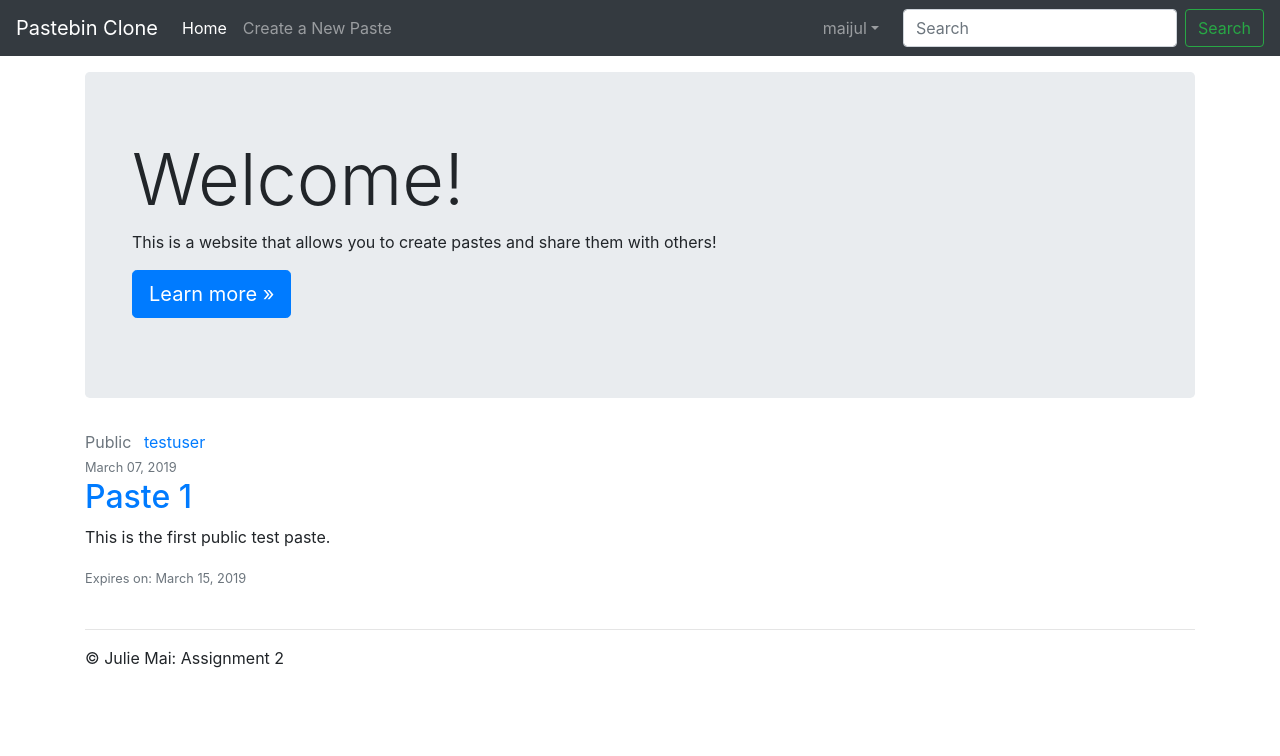
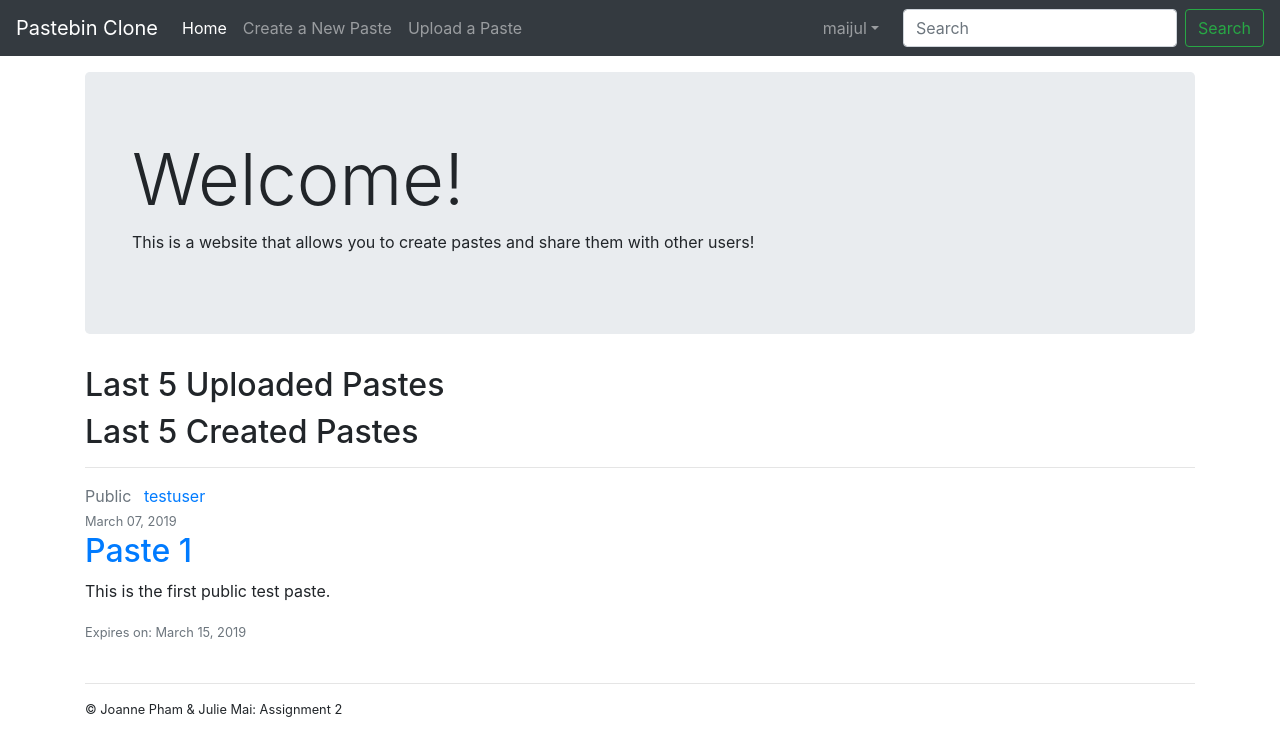
Before and after one commit to kuropuu/PROG38263_Assignment2, a Django app: page / in a window 1280 px wide. Shown: the top 756 px of the page. Run offline with Django 3.2, Linux system fonts and the light colour scheme; a user stored in the database is signed in; data comes from the database, SQL or seed files in the repository; parts of the project's set-up code (start-up, migrations or seed data) failed here and were passed over; some libraries are stand-ins or nearby versions.

Commit message:
update
Added password reset
Added file upload -- still need to secure

```diff
--- a/pastebin_project/home/models.py
+++ b/pastebin_project/home/models.py
@@ -14,6 +14,7 @@ status_choices = (
 )
 
 class Paste(models.Model):
+	category = models.CharField(max_length=10, default='paste')
 	privacy = models.CharField(choices=privacy_choices, max_length=10, default='Private')
 	title = models.CharField(max_length=100)
 	content = models.TextField()
@@ -29,3 +30,21 @@ class Paste(models.Model):
 
 	def get_absolute_url(self):
 		return reverse('paste-detail', kwargs={'pk': self.pk})
+
+class UploadPaste(models.Model):
+	category = models.CharField(max_length=10, default='uploadpaste')
+	privacy = models.CharField(choices=privacy_choices, max_length=10, default='Private')
+	title = models.CharField(max_length=100)
+	content = models.FileField(upload_to='.')
+	date_posted = models.DateTimeField(default=timezone.now)
+	creator = models.ForeignKey(User, on_delete=models.CASCADE,
+		related_name='%(class)s_requests_created')
+	invited_users = models.ManyToManyField(User, blank=True)
+	status = models.CharField(choices=status_choices, max_length=10, default='Enabled')
+	expiry = models.DateField(default=timezone.now, null=True, blank=True)
+
+	def __str__(self):
+		return self.title
+
+	def get_absolute_url(self):
+		return reverse('paste-detail', kwargs={'pk': self.pk})
--- a/pastebin_project/home/templates/home/base.html
+++ b/pastebin_project/home/templates/home/base.html
@@ -27,12 +27,14 @@
             <a class="nav-link" href="{% url 'home' %}">Home <span class="sr-only">(current)</span></a>
           </li>
        <a class="nav-item nav-link" href="{% url 'paste-create' %}">Create a New Paste</a>
+     <a class="nav-item nav-link" href="{% url 'upload_paste' %}">Upload a Paste</a>
         </ul>
       <ul class="navbar-nav mr-3">
       {% if user.is_authenticated %}
         <li class="nav-item dropdown">
              <a class="nav-link dropdown-toggle" href="http://example.com" id="dropdown01" data-toggle="dropdown" aria-haspopup="true" aria-expanded="false">{{ user }}</a>
              <div class="dropdown-menu" aria-labelledby="dropdown01">
+         <a class="dropdown-item" href="{% url 'inbox' %}">Inbox</a>
                <a class="dropdown-item" href="{% url 'profile' %}">Profile</a>
                <a class="dropdown-item" href="{% url 'logout' %}">Logout</a>
              </div>
@@ -79,7 +81,7 @@
     </main>
 
     <footer class="container">
-      <p>&copy; Julie Mai: Assignment 2</p>
+      <small><p>&copy; Joanne Pham & Julie Mai: Assignment 2</p></small>
     </footer>
 
   <script src="js/vendor/modernizr-3.6.0.min.js"></script>
--- a/pastebin_project/home/templates/home/home.html
+++ b/pastebin_project/home/templates/home/home.html
@@ -3,19 +3,75 @@
 	<div class="jumbotron">
 		<div class="container">
 			<h1 class="display-3">Welcome!</h1>
-				<p>This is a website that allows you to create pastes and share them with others!</p>
-				<p><a class="btn btn-primary btn-lg" href="#" role="button">Learn more &raquo;</a></p>
+			   <p>This is a website that allows you to create pastes and share them with other users!</p>
 		</div>
 	</div>
+
+	<h2 class="display-6">Last 5 Uploaded Pastes</h2>
+	<!-- Uploaded pastes -->
+	{% for upload in uploadpastes %}
+		{% if upload.privacy == "Public" or upload.creator == user %}
+			<hr>
+			<article class="media content-section">
+				<div class="media-body">
+					<div class="article-metadata">
+						<a class="mr-2 text-muted">{{ upload.privacy }}</a>
+						<a class="mr-2" href="#">{{ upload.creator }}</a><br>
+						<small class="text-muted">{{ upload.date_posted|date:"F d, Y" }}</small>
+					</div>
+					<h2><a class="article-title" href="{% url 'paste-detail' upload.id %}">{{ upload.title }}</a></h2>
+					<p class="article-content">{{ upload.content }}</p>
+					{% if upload.expiry %}
+						<small class="text-muted">Expires on: {{ upload.expiry|date:"F d, Y" }}</small>
+					{% endif %}<br>
+					{% if upload.invited_users.all %}
+						<small class="text-muted">Invited Users:</small>	{% for username in upload.invited_users.all %}
+							<small class="text-muted">{{ username }}</small>
+						{% endfor %}
+					{% endif %}
+				</div>
+			</article>
+			<br>
+		{% endif %}
+		{% for username in upload.invited_users.all %}
+			{% if username == user %}
+				<article class="media content-section">
+					<div class="media-body">
+						<div class="article-metadata">
+							<small class="mr-2 text-muted">You've been invited to view this paste:</small><br>
+							<a class="mr-2 text-muted">{{ upload.privacy }}</a>
+							<a class="mr-2" href="#">{{ upload.creator }}</a><br>
+							<small class="text-muted">{{ upload.date_posted|date:"F d, Y" }}</small>
+						</div>
+						<h2><a class="article-title" href="{% url 'paste-detail' upload.id %}">{{ upload.title }}</a></h2>
+						<p class="article-content">{{ upload.content }}</p>
+						{% if upload.expiry %}
+							<small class="text-muted">Expires on: {{ upload.expiry|date:"F d, Y" }}</small>
+						{% endif %}<br>
+						{% if upload.invited_users.all %}
+							<small class="text-muted">Invited Users:</small>
+							{% for username in upload.invited_users.all %}
+								<small class="text-muted">{{ username }}</small>
+							{% endfor %}
+						{% endif %}
+					</div>
+				</article>
+			{% endif %}
+		{% endfor %}
+	{% endfor %}
+
+	<h2 class="display-6">Last 5 Created Pastes</h2>
+	<!-- Regular pastes -->
 	{% for paste in pastes %}
-		{% if paste.status == "Enabled" %}
+		{% if paste.status == "Enabled" or upload.status == "Enabled" %}
 			{% if paste.privacy == "Public" or paste.author == user %}
+				<hr>
 				<article class="media content-section">
 					<div class="media-body">
 						<div class="article-metadata">
 							<a class="mr-2 text-muted">{{ paste.privacy }}</a>
 							<a class="mr-2" href="#">{{ paste.author }}</a><br>
-							<small class="text-muted">{{ paste.date_posted|date:"F d, Y" }}</small>
+								<small class="text-muted">{{ paste.date_posted|date:"F d, Y" }}</small>
 						</div>
 						<h2><a class="article-title" href="{% url 'paste-detail' paste.id %}">{{ paste.title }}</a></h2>
 						<p class="article-content">{{ paste.content }}</p>
@@ -39,7 +95,7 @@
 							<div class="article-metadata">
 								<small class="mr-2 text-muted">You've been invited to view this paste:</small><br>
 								<a class="mr-2 text-muted">{{ paste.privacy }}</a>
-								<a class="mr-2" href="#">{{ paste.author }}</a><br>
+								<a class="mr-2" href="#">{{ paste.creator }}</a><br>
 								<small class="text-muted">{{ paste.date_posted|date:"F d, Y" }}</small>
 							</div>
 							<h2><a class="article-title" href="{% url 'paste-detail' paste.id %}">{{ paste.title }}</a></h2>
--- a/pastebin_project/home/urls.py
+++ b/pastebin_project/home/urls.py
@@ -6,14 +6,20 @@ from .views import (
 	PasteCreateView,
 	PasteUpdateView,
 	PasteDeleteView,
-	search
+	search,
+	UploadPasteView,
+	UploadPasteDetailView
 )
 
 urlpatterns = [
+
 	path('', PasteListView.as_view(), name='home'),
 	path('paste/<int:pk>/', PasteDetailView.as_view(), name='paste-detail'),
 	path('paste/new/', PasteCreateView.as_view(), name='paste-create'),
 	path('paste/<int:pk>/update/', PasteUpdateView.as_view(), name='paste-update'),
 	path('paste/<int:pk>/delete/', PasteDeleteView.as_view(), name='paste-delete'),
+
+	path('paste/upload/', UploadPasteView.as_view(), name='upload_paste'),
+
 	path('search/', search, name='search'),
 ]
--- a/pastebin_project/pastebin_project/urls.py
+++ b/pastebin_project/pastebin_project/urls.py
@@ -1,29 +1,30 @@
-"""pastebin_project URL Configuration
-
-The `urlpatterns` list routes URLs to views. For more information please see:
-    https://docs.djangoproject.com/en/2.1/topics/http/urls/
-Examples:
-Function views
-    1. Add an import:  from my_app import views
-    2. Add a URL to urlpatterns:  path('', views.home, name='home')
-Class-based views
-    1. Add an import:  from other_app.views import Home
-    2. Add a URL to urlpatterns:  path('', Home.as_view(), name='home')
-Including another URLconf
-    1. Import the include() function: from django.urls import include, path
-    2. Add a URL to urlpatterns:  path('blog/', include('blog.urls'))
-"""
+"""pastebin_project URL Configuration"""
 from django.contrib import admin
 from django.urls import path, include
 from users import views as user_views
 from django.contrib.auth import views as auth_views
+from notifier import views as inbox_views
 
 urlpatterns = [
-    path('admin/', admin.site.urls),
-	 path('', include('home.urls')),
-	 path('register/', user_views.register, name='register'),
-	 path('profile/', user_views.profile, name='profile'),
-	 path('login/', auth_views.LoginView.as_view(template_name='users/login.html'), name='login'),
-	 path('logout/', auth_views.LogoutView.as_view(template_name='users/logout.html'), name='logout'),
-	 path('password/', user_views.change_password, name='change-password'),
+     path('admin/', admin.site.urls),
+     path('', include('home.urls')),
+     path('register/', user_views.register, name='register'),
+     path('profile/', user_views.profile, name='profile'),
+     path('login/', auth_views.LoginView.as_view(template_name='users/login.html'), name='login'),
+     path('logout/', auth_views.LogoutView.as_view(template_name='users/logout.html'), name='logout'),
+     path('inbox/', inbox_views.inbox, name='inbox'),
+     path('change_notifications/', user_views.change_notifications, name='change_notifications'),
+     path('password_reset/',
+        auth_views.PasswordResetView.as_view(template_name='users/password_reset.html'),
+        name='password_reset'),
+     path('password_reset_done/',
+        auth_views.PasswordResetDoneView.as_view(template_name='users/password_reset_done.html'),
+        name='password_reset_done'),
+     path('password_reset_confirm/<uidb64>/<token>/',
+        auth_views.PasswordResetConfirmView.as_view(template_name='users/password_reset_confirm.html'),
+        name='password_reset_confirm'),
+     path('password_reset_complete/',
+        auth_views.PasswordResetCompleteView.as_view(template_name='users/password_reset_complete.html'),
+        name='password_reset_complete'),
+     path('password/', user_views.change_password, name='change_password'),
 ]
```
Also changed, not shown: pastebin_project/home/forms.py (+10 -2 lines), pastebin_project/home/templates/home/uploadpaste_form.html (added, +16 -0 lines), pastebin_project/pastebin_project/settings.py (+10 -4 lines), pastebin_project/users/templates/users/change_notifications.html (added, +13 -0 lines), pastebin_project/users/templates/users/notifications.html (added, +12 -0 lines), pastebin_project/users/templates/users/password_reset.html (added, +16 -0 lines), pastebin_project/users/templates/users/password_reset_complete.html (added, +7 -0 lines), pastebin_project/users/templates/users/password_reset_confirm.html (added, +16 -0 lines), pastebin_project/users/templates/users/password_reset_done.html (added, +7 -0 lines), pastebin_project/users/views.py (+13 -1 lines). Lines whose indentation alone changed are shown as unchanged.
